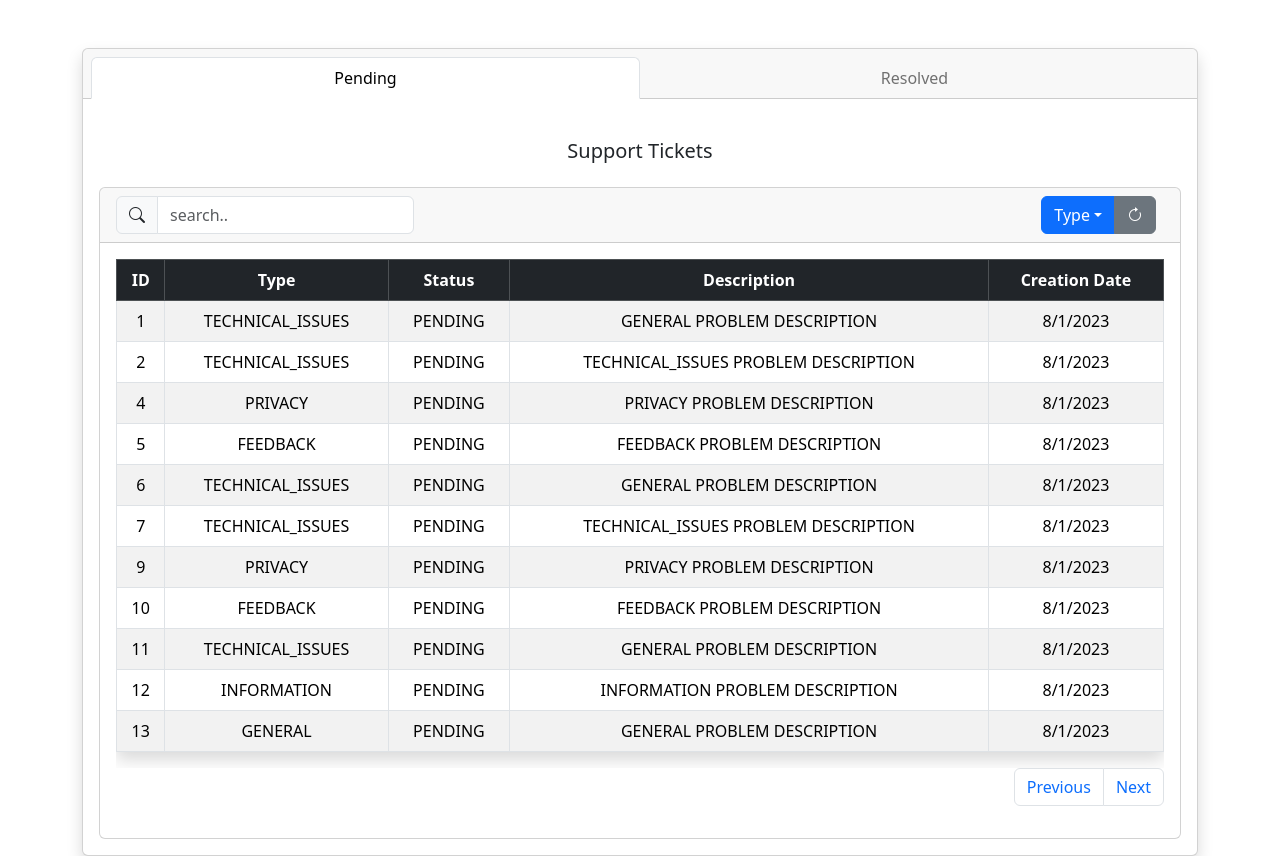
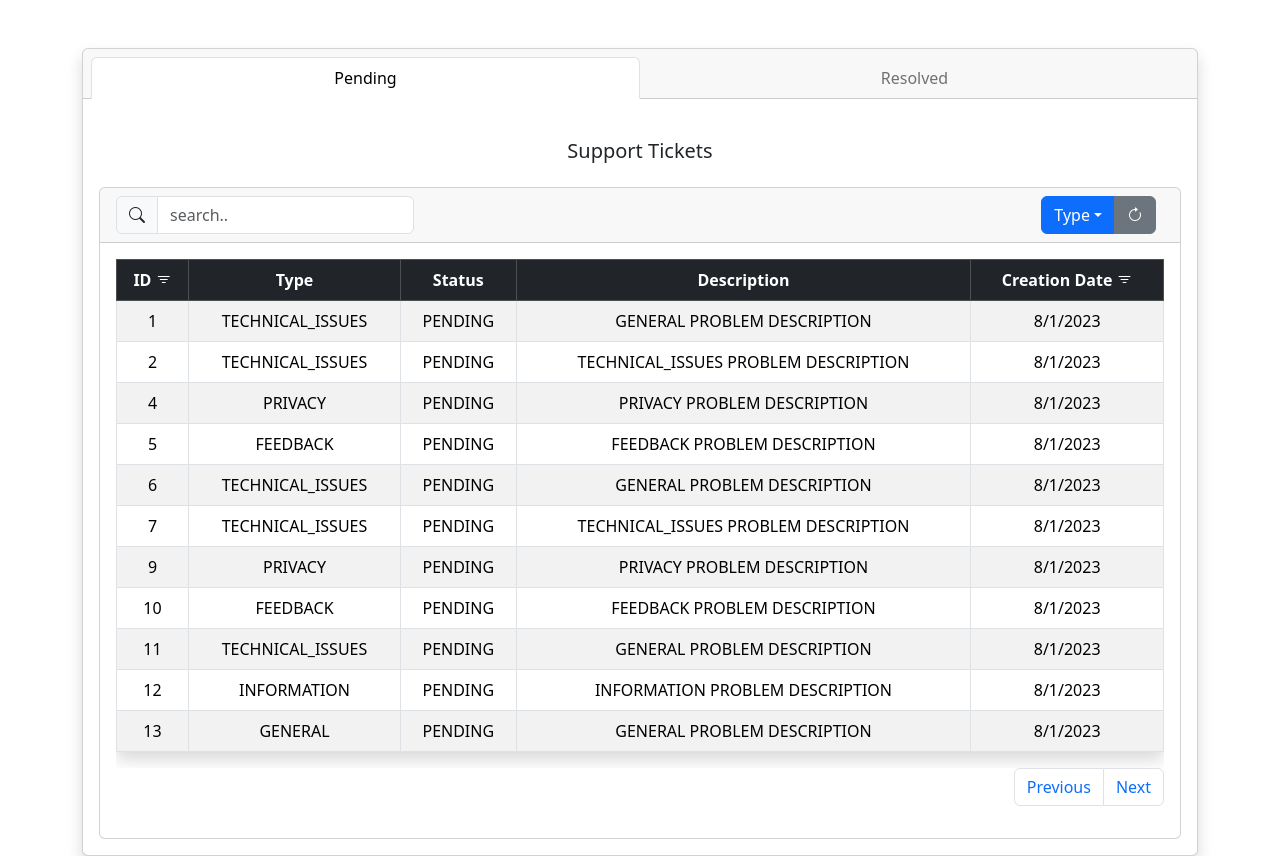
Before and after one commit to Jonathan-Clary/Project2Front-End, a React (Create React App) app in the folder front-end/: page / in a window 1280 px wide. Built offline with nearby package versions, Linux system fonts and the light colour scheme.

Commit message:
small code cleanup, sorting functionality

```diff
--- a/front-end/src/components/admin/support-ticket-table/SupportTicketTable.tsx
+++ b/front-end/src/components/admin/support-ticket-table/SupportTicketTable.tsx
@@ -1,28 +1,91 @@
-import React from 'react'
+import React, { useEffect, useMemo, useState } from 'react'
 import { Table } from 'react-bootstrap';
 import { SupportTicketInterface } from '../../../interfaces/support-ticket/SuppportTicketInterface';
 
 
 interface SupportTicketTableProps {
-    columnNames: string[];
     data: SupportTicketInterface[];
+    reset?: boolean;
 }
 
-export const SupportTicketTable: React.FC<SupportTicketTableProps> = ({ columnNames, data }) => {
+export const SupportTicketTable: React.FC<SupportTicketTableProps> = ({ data, reset }) => {
+    const [sortData, setSortData] = useState<{ key: 'supportTicketId' | 'createdAt', direction: 'ascending' | 'descending' } | null>(null);
+
+    //useMemo is a React Hook that lets you cache the result of a calculation between re-renders.
+    //https://react.dev/reference/react/useMemo
+    const sortedData = useMemo(() => {
+        let sortableData = [...data];
+        if (sortData !== null) {
+            sortableData.sort((a, b) => {
+                const aValue = sortData.key === 'createdAt' ? a[sortData.key]?.getTime() : a[sortData.key];
+                const bValue = sortData.key === 'createdAt' ? b[sortData.key]?.getTime() : b[sortData.key];
+                const aSortValue = aValue ?? (sortData.key === 'createdAt' ? 0 : '');
+                const bSortValue = bValue ?? (sortData.key === 'createdAt' ? 0 : '');
+
+                if (aSortValue < bSortValue) {
+                    return sortData.direction === 'ascending' ? -1 : 1;
+                }
+                if (aSortValue > bSortValue) {
+                    return sortData.direction === 'ascending' ? 1 : -1;
+                }
+                return 0;
+            });
+        }
+        return sortableData;
+    }, [data, sortData]);
+
+
+    const requestSort = (key: 'supportTicketId' | 'createdAt') => {
+        let direction: 'ascending' | 'descending' = 'ascending';
+        if (sortData && sortData.key === key && sortData.direction === 'ascending') {
+            direction = 'descending';
+        }
+        setSortData({ key, direction });
+    };
+
+    useEffect(() => {
+        if (reset) {
+            setSortData(null);
+        }
+    }, [reset])
 
 
     return (
         <Table responsive hover striped bordered className="shadow">
             <thead className="table-dark">
                 <tr>
-                    {columnNames.map((name, index) => (
-                        <th key={index}> {name} </th>
-                    ))}
+                <th onClick={() => requestSort('supportTicketId')}>
+                        ID {sortData?.key === 'supportTicketId' ? (
+                            sortData.direction === 'ascending' ?
+                            <i className="bi bi-sort-up"></i> :
+                            <i className="bi bi-sort-down"></i>
+                        ) : (
+                            <i className="bi bi-filter"></i>
+                        )}
+                        </th>
+                    <th>Type</th>
+                    <th>Status</th>
+                    <th>Description</th>
+                    <th onClick={() => requestSort('createdAt')}>
+                        Creation Date {sortData?.key === 'createdAt' ? (
+                            sortData.direction === 'ascending' ?
+                            <i className="bi bi-sort-up"></i> :
+                            <i className="bi bi-sort-down"></i>
+                        ) : (
+                            <i className="bi bi-filter"></i>
+                        )}
+                    </th>
                 </tr>
             </thead>
             <tbody>
-
-                {data.map((ticket, index) => (
+                {data.length === 0 &&
+                    <tr>
+                        <td colSpan={7} className="text-center">
+                            <p className="m-0">No support tickets found</p>
+                        </td>
+                    </tr>
+                }
+                {sortedData.map((ticket, index) => (
                     <tr key={index}>
                         <td>{ticket.supportTicketId}</td>
                         <td>{ticket.type}</td>
--- a/front-end/src/components/admin/support-tickets/SupportTickets.tsx
+++ b/front-end/src/components/admin/support-tickets/SupportTickets.tsx
@@ -146,8 +146,10 @@ export const SupportTickets: React.FC = () => {
     const [typeFilterBtnTitle, setTypeFilterBtnTitle] = useState('Type');
     const [statusTab, setStatusTab] = useState('Pending');
 
+    const [searchTerm, setSearchTerm] = useState<string>(''); // search box input state.
+    const [reset, setReset] = useState(false);
 
-    const handleTabFilters = () => {
+    const handleTabsAndFilters = () => {
         setTypeFilterBtnTitle(typeFilter);
         let filtered = mockData;
 
@@ -162,49 +164,34 @@ export const SupportTickets: React.FC = () => {
         if (statusTab) {
             filtered = filtered.filter(data => data.status.toUpperCase() === statusTab.toUpperCase());
         }
+
+        if (searchTerm) {
+            filtered = filtered.filter(data => data.description.toUpperCase().includes(searchTerm.toUpperCase().trim()) || data.supportTicketId?.toFixed().startsWith(searchTerm.trim()) );
+        }
+
         setFilterData(filtered);
     }
 
+    // RESET FILTERS
+    const handleResetFilters = () => {
+        setTypeFilter('Type');
+        setSearchTerm('');
+        setReset(true);
+        setTimeout(() => setReset(false), 100);
+    }
+
+    const handleSearch = (e: React.ChangeEvent<HTMLInputElement>) => {
+        setSearchTerm(e.target.value);
+    }
+
+
+
     useEffect(() => {
-        handleTabFilters();
-    }, [typeFilter, statusTab])
+        handleTabsAndFilters();
+    }, [typeFilter, statusTab, searchTerm])
 
     return (
         <Container>
-            {/* <Card className='mt-5'>
-                <Card.Header>
-                    <Nav justify variant="tabs" defaultActiveKey="#General">
-                        <Nav.Item onClick={() => setTypeFilter('General')}>
-                            <Nav.Link href="#General">General</Nav.Link>
-                        </Nav.Item>
-                        <Nav.Item onClick={() => setTypeFilter('Technical_Issues')}>
-                            <Nav.Link href="#Technical_Issues">Technical Issues</Nav.Link>
-                        </Nav.Item>
-                        <Nav.Item onClick={() => setTypeFilter('Information')}>
-                            <Nav.Link href="#Information">Information</Nav.Link>
-                        </Nav.Item>
-                        <Nav.Item onClick={() => setTypeFilter('Feedback')}>
-                            <Nav.Link href="#Feedback">Feedback</Nav.Link>
-                        </Nav.Item>
-                        <Nav.Item onClick={() => setTypeFilter('Privacy')}>
-                            <Nav.Link href="#Privacy">Privacy</Nav.Link>
-                        </Nav.Item>
-                    </Nav>
-                </Card.Header>
-                <Card.Body>
-                    <Card.Title>Support Tickets</Card.Title>
-                    <SupportTicketTable columnNames={["ID", "Type", "Status", "Description", "Creation Date"]} data={filterData} />
-
-                     PAGINATION
-
-                    <Pagination className="justify-content-end">
-                        <Pagination.Prev>Previous</Pagination.Prev>
-
-                        <Pagination.Next>Next</Pagination.Next>
-                    </Pagination>
-                </Card.Body>
-            </Card> */}
-
             <Card className='mt-5 shadow'>
                 <Card.Header>
                     <Nav justify variant="tabs" defaultActiveKey="#pending-tickets">
@@ -222,30 +209,32 @@ export const SupportTickets: React.FC = () => {
                     <Card.Title className='text-center m-4'>Support Tickets</Card.Title>
                     <Card className='card text-center'>
 
-                        <Card.Header className=''>
+                        <Card.Header>
                             <ButtonToolbar aria-label="Toolbar with Button groups" className='d-flex justify-content-between'>
                                 <InputGroup>
                                     <InputGroup.Text id="btnGroupAddon"><i className="bi bi-search"></i></InputGroup.Text>
                                     <Form.Control
                                         type="text"
                                         placeholder="search.."
+                                        onChange={handleSearch}
+                                        value={searchTerm}
                                     />
                                 </InputGroup>
                                 <ButtonGroup className="me-2" aria-label="First group">
                                     <DropdownButton as={ButtonGroup} title={typeFilterBtnTitle} id="bg-nested-dropdown">
                                         <Dropdown.Item onClick={() => setTypeFilter('General')}>General</Dropdown.Item>
-                                        <Dropdown.Item onClick={() => setTypeFilter('Technical Issues')}>Technical Issue</Dropdown.Item>
+                                        <Dropdown.Item onClick={() => setTypeFilter('Technical_Issues')}>Technical Issue</Dropdown.Item>
                                         <Dropdown.Item onClick={() => setTypeFilter('Information')}>Information</Dropdown.Item>
                                         <Dropdown.Item onClick={() => setTypeFilter('Feedback')}>Feedback</Dropdown.Item>
                                         <Dropdown.Item onClick={() => setTypeFilter('Privacy')}>Privacy</Dropdown.Item>
                                     </DropdownButton>
-                                    <Button variant='secondary'><i className="bi bi-arrow-clockwise"></i></Button>
+                                    <Button variant='secondary' onClick={() => handleResetFilters()}><i className="bi bi-arrow-clockwise"></i></Button>
                                 </ButtonGroup>
                             </ButtonToolbar>
                         </Card.Header>
 
                         <Card.Body>
-                            <SupportTicketTable columnNames={["ID", "Type", "Status", "Description", "Creation Date"]} data={filterData} />
+                            <SupportTicketTable data={filterData} reset={reset}/>
                             {/* PAGINATION */}
                             <Pagination className="justify-content-end">
                                 <Pagination.Prev>Previous</Pagination.Prev>
```
